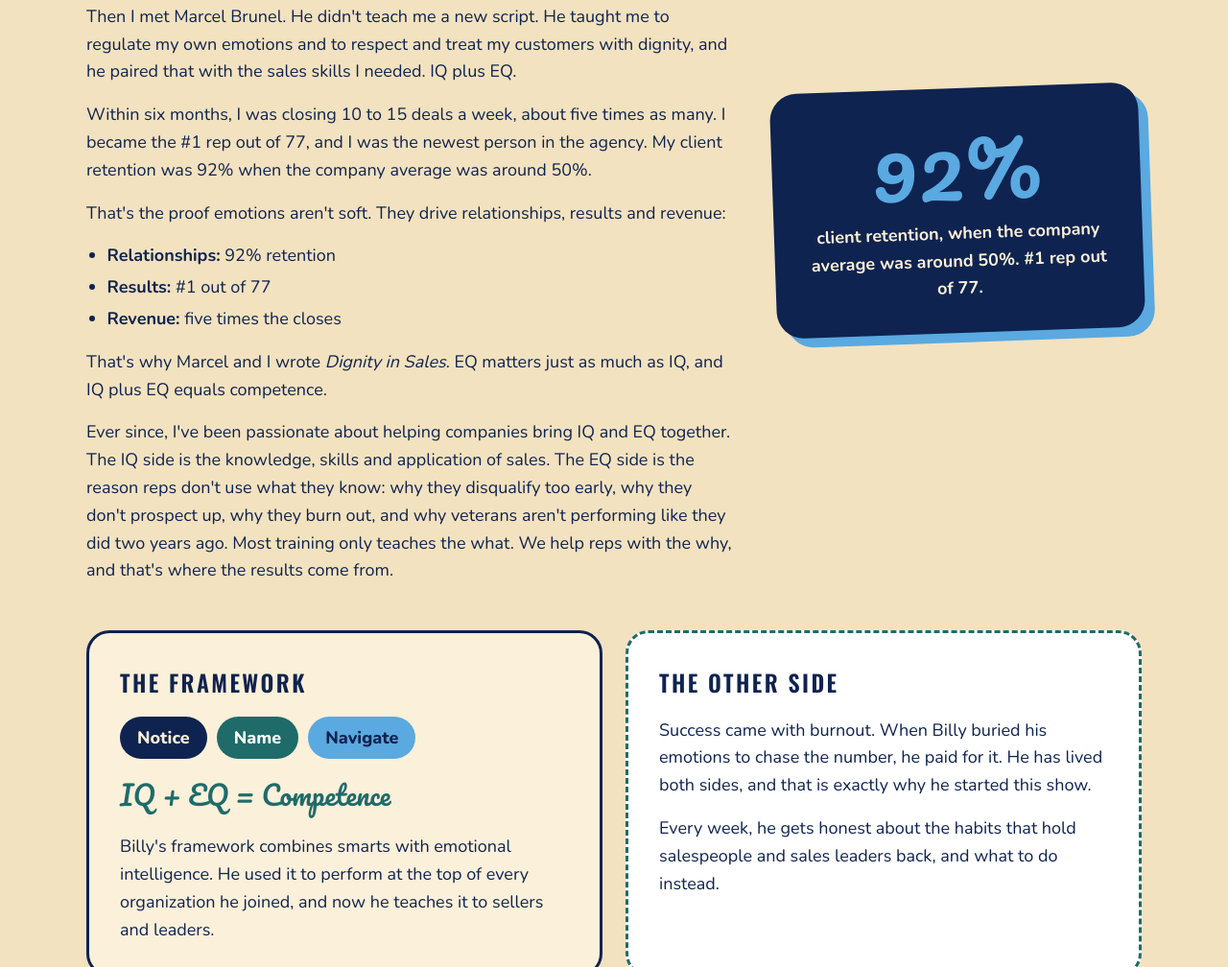
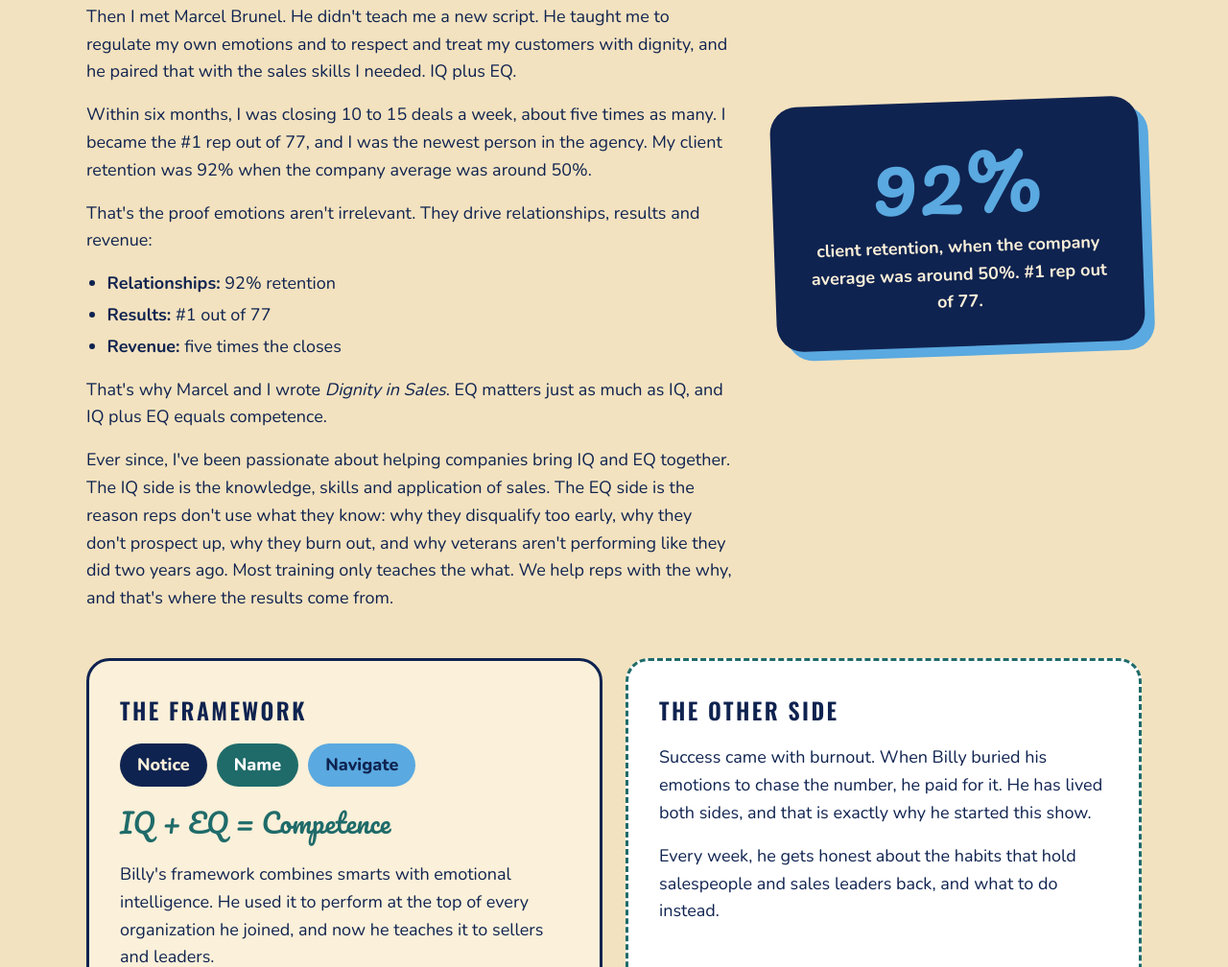
Before and after one commit to metzwilliam68-cyber/billy-metz-show, a plain HTML site: page index.html in a window 1280 px wide. Shown: the part 2296-3304 px from the top of the page at 96% size. Drawn offline with nearby package versions, Linux system fonts and the light colour scheme.

Commit message:
Reword proof line in About Billy
Co-Authored-By: Claude Opus 5.5 <noreply@anthropic.com>
Claude-Session: https://claude.ai/code/session_019b5QpcFUBa2qm5SUwcAC42

```diff
--- a/index.html
+++ b/index.html
@@ -126,7 +126,7 @@ a{color:#0F2350}a:hover{color:#1F6B6A}
 <p style="margin: 0">At 22, I took an all-commission Medicare job and struggled. I was closing 2 or 3 deals a week.</p>
 <p style="margin: 0">Then I met Marcel Brunel. He didn&#39;t teach me a new script. He taught me to regulate my own emotions and to respect and treat my customers with dignity, and he paired that with the sales skills I needed. IQ plus EQ.</p>
 <p style="margin: 0">Within six months, I was closing 10 to 15 deals a week, about five times as many. I became the #1 rep out of 77, and I was the newest person in the agency. My client retention was 92% when the company average was around 50%.</p>
-<p style="margin: 0">That&#39;s the proof emotions aren&#39;t soft. They drive relationships, results and revenue:</p>
+<p style="margin: 0">That&#39;s the proof emotions aren&#39;t irrelevant. They drive relationships, results and revenue:</p>
 <ul style="margin: 0; padding-left: 1.2em; display: flex; flex-direction: column; gap: 4px">
 <li><strong>Relationships:</strong> 92% retention</li>
 <li><strong>Results:</strong> #1 out of 77</li>
```
